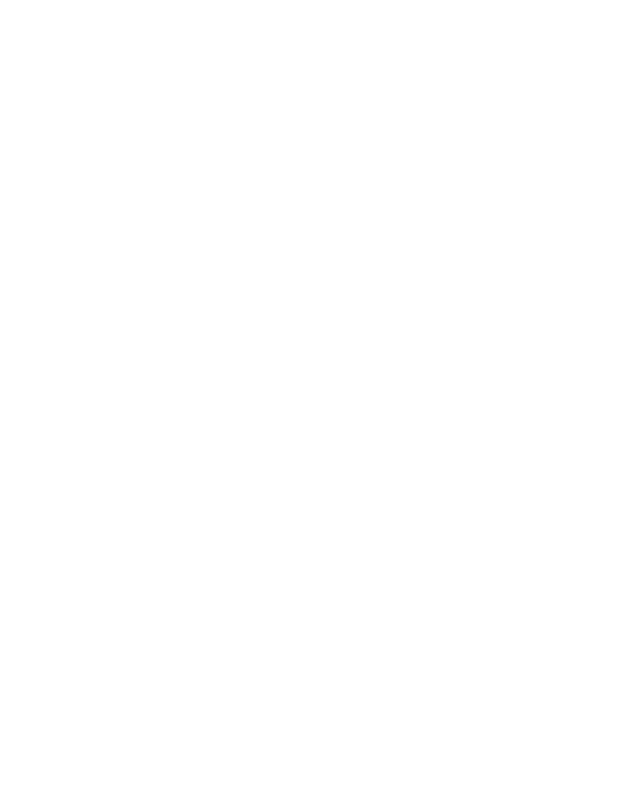
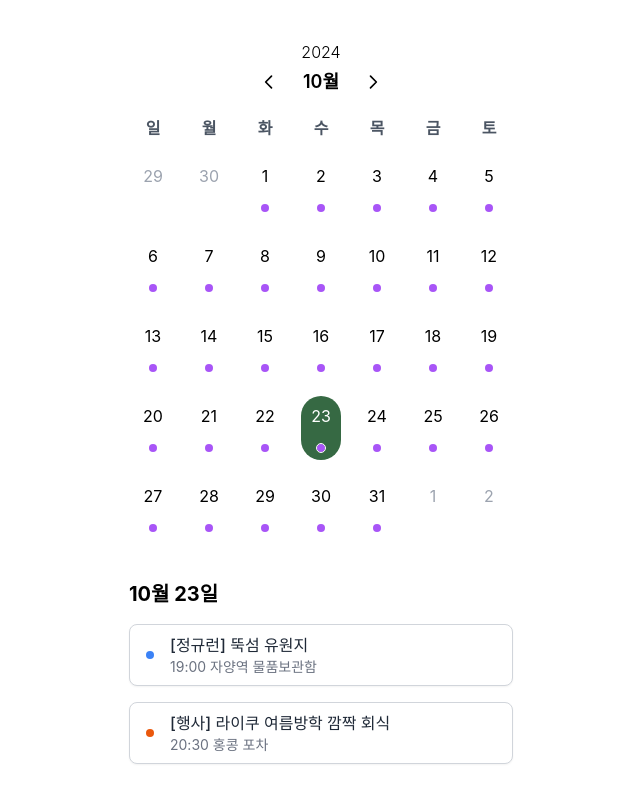
Before and after one commit to RIKU-WebApp/RIKU-FE, a React (Create React App) app: page /schedule-page in a window 1280 px wide. Before the commit this address had no page. Shown: the top 802 px of the page, without its empty margins (319-959 px from the left). Built offline with nearby package versions, Linux system fonts and the light colour scheme.

Commit message:
SchedulePage 80퍼 구현 완료

```diff
--- a/src/App.tsx
+++ b/src/App.tsx
@@ -10,6 +10,7 @@
 import NameInput from './components/createAccount/NameInput';
 import SchoolInputInfo from './components/createAccount/SchoolInfoInput';
 import TelNumberInput from './components/createAccount/TelNumberInput';
+import SchedulePage from './components/Main/SchedulePage';
 
 import { Provider } from 'react-redux';
 import { store } from './redux/store';
@@ -30,6 +31,7 @@
             <Route path='/name-input' element={<NameInput/>} />
             <Route path='/school-info' element={<SchoolInputInfo/>} />
             <Route path='/telNum-input' element={<TelNumberInput/>} />
+            <Route path='/schedule-page' element={<SchedulePage/>} />
           </Routes>
         </div>
       </Router>
--- a/src/components/Login/LoginPage.tsx
+++ b/src/components/Login/LoginPage.tsx
@@ -1,9 +1,17 @@
 import React, { useState } from 'react';
 import riku_logo from '../../assets/riku_logo.png'; //라이쿠 로고 불러오기
-import { Link } from 'react-router-dom'; // Link 컴포넌트 import
+import { Link, useNavigate } from 'react-router-dom'; // Link 컴포넌트 import
 
 //로그인 페이지
 function LoginPage() {
+
+  const navigate = useNavigate(); //useNavigate 훅을 사용해 navigate 함수 생성
+
+  //로그인 버튼을 눌렀을 때 수행해야 할 로직을 담은 함수 (추후 로그인 API 연동 예정)
+  function handleLoginClick()
+  {
+    navigate('/schedule-page'); //버튼 클릭 시 '/schedule-page'로 이동
+  }
 
   const [id, setID] = useState<string>(''); //ID state
   const [password, setPassword] = useState<string>(''); //비밀번호가 유효한지 확인하기 위한 state
@@ -39,7 +47,9 @@
         </div>
 
         {/* 로그인 버튼 */}
-        <button className="w-full py-2 bg-kuGreen text-white rounded-md hover:bg-kuDarkGreen transition-colors">
+        <button
+          className="w-full py-2 bg-kuGreen text-white rounded-md hover:bg-kuDarkGreen transition-colors"
+          onClick={handleLoginClick}>
           로그인하기
         </button>
 
--- a/src/components/Main/SchedulePage.tsx
+++ b/src/components/Main/SchedulePage.tsx
@@ -1,23 +1,162 @@
-import React, { useState } from 'react';
-import { useNavigate } from 'react-router-dom'; //react-router-dom 라이브러리를 사용 (useNavigation 사용할 예정)
+import React, { useState, useEffect } from 'react';
+import { useNavigate } from 'react-router-dom';
 
-import { format, addMonths, subMonths, startOfMonth, endOfMonth, startOfWeek, endOfWeek, addDays } from 'date-fns';
+import {
+    format,
+    addMonths,
+    subMonths,
+    startOfMonth,
+    endOfMonth,
+    startOfWeek,
+    endOfWeek,
+    addDays,
+    getYear,
+    getMonth
+} from 'date-fns';
 
 import axios from 'axios'; //axios(서버와의 통신을 위한 라이브러리) import!
 
-function SchedulePage() {
-    const [currentMonth, setCurrentMonth] = useState(new Date());
+//한 달 달력에 들어갈 내용(날짜(Date))들의 배열을 만든다.
+function makeCalendarDays(pointDate: Date) {
+  const monthStart = startOfMonth(pointDate); //현재 달의 시작 날짜
+  const monthEnd = endOfMonth(pointDate); //현재 달의 마지막 날짜
+  const startDate = startOfWeek(monthStart); //현재 달의 시작 날짜가 포함된 주의 시작 날짜(그니까, 전 달의 날짜가 나올수도 있음!)
+  const endDate = endOfWeek(monthEnd); //현재 달의 마지막 날짜가 포함된 주의 끝 날짜(그니까, 다음 달의 날짜가 나올수도 있음!)
 
-    //다음 달로 이동하기 위한 nextMonth
-    const nextMonth = () => {
-        setCurrentMonth(addMonths(currentMonth, 1));
-    }
+  let calendarDays = [];
+  let start = startDate;
 
-    //이전 달로 이동하기 위한 prevMonth
-    const prevMonth = () => {
-        setCurrentMonth(subMonths(currentMonth, 1));
-    }
+  while(start <= endDate) //start가 endDate보다 작거나 같은 동안엔 반복문을 지속한다
+  {
+      calendarDays.push(start); //calendarDays 배열의 끝에 start 값 추가
+      start = addDays(start, 1); //날짜를 하루 더해준다(이것을 통해 start를 업데이트 한다)
+  }
 
+  return calendarDays;
 }
 
+//일정과 캘린더를 확인할 수 있는 SchedulePage
+function SchedulePage() {
+  const [selectedDate, setSelectedDate] = useState(new Date());
+  const [pointDate, setPointDate] = useState(new Date());
+
+  //서버로부터 일정 정보를 받아올 것임 (그리고 그것을 state로 관리할 것임 / 현재는 하드코딩 해놓음)
+  let [event, setEvent] = useState([
+    {"type": "[정규런]", "place": "뚝섬 유원지", "time": "19:00", "gathering_Place": "자양역 물품보관함"},
+    {"type": "[행사]", "place": "라이쿠 여름방학 깜짝 회식", "time": "20:30", "gathering_Place": "홍콩 포차"}]
+  );
+
+  //marker 색깔을 state로 관리할 것이다
+  let [markerColor, setMarkerColor] = useState(['bg-blue-500', 'bg-orange-600']);
+
+  const calendarDaysList = makeCalendarDays(pointDate);
+  let weeks: Date[][] = [];
+  let week: Date[] = [];
+  let dayOfTheWeek = ['일', '월', '화', '수', '목', '금', '토'];
+
+  calendarDaysList.forEach(day => {
+    if (week.length < 7) {
+      week.push(day);
+    } else {
+      weeks.push(week);
+      week = [day];
+    }
+  });
+  if (week.length > 0) weeks.push(week);
+
+  const nextMonth = () => {
+    setPointDate(addMonths(pointDate, 1));
+  };
+
+  const prevMonth = () => {
+    setPointDate(subMonths(pointDate, 1));
+  };
+
+  const handleDateClick = (date: Date) => {
+    if(date.getMonth() !== pointDate.getMonth()){  //이전 혹은 다음 달의 날짜를 선택했을 경우
+      setSelectedDate(date);
+      setPointDate(date); //기준 날짜도 바꿔야 한다 (그래야, 달력도 그에 맞춰 바뀐다)
+    } else { //아니라면
+      setSelectedDate(date);
+    }
+  };
+
+  return (
+    <div className="min-h-screen flex flex-col items-center bg-white px-6 py-10">
+      {/* 캘린더 상단의 화살표로 월을 조절하는 부분 */}
+      <div className="flex flex-col items-center justify-center space-y-0 mb-4">
+        <span className="text-base font-light text-black">{pointDate.getFullYear()}</span>
+        <div className="flex items-center justify-center space-x-4 mb-4">
+          <button onClick={prevMonth} aria-label="Previous month" className="p-2 rounded-full hover:bg-gray-100">
+            <svg xmlns="http://www.w3.org/2000/svg" className="h-5 w-5" fill="none" viewBox="0 0 24 24" stroke="currentColor">
+              <path stroke-linecap="round" stroke-linejoin="round" stroke-width="2" d="M15 19l-7-7 7-7" />
+            </svg>
+          </button>
+          <span className="text-lg font-semibold text-black">{pointDate.getMonth()+1}월</span>
+          <button onClick={nextMonth} aria-label="Next month" className="p-2 rounded-full hover:bg-gray-100">
+            <svg xmlns="http://www.w3.org/2000/svg" className="h-5 w-5" fill="none" viewBox="0 0 24 24" stroke="currentColor">
+              <path stroke-linecap="round" stroke-linejoin="round" stroke-width="2" d="M9 5l7 7-7 7" />
+            </svg>
+          </button>
+        </div>
+      </div>
+
+      {/* 실제적으로 달력이 보이는 부분 */}
+      <div className="grid grid-cols-7 gap-2 mb-4 text-center w-full max-w-sm">
+        {dayOfTheWeek.map((dayName, index) => (
+          <div key={index} className="font-bold text-gray-600">{dayName}</div>
+        ))}
+      </div>
+
+      {/* 중첩 map 함수를 사용해서 달력을 출력할 것이다 */}
+      {weeks.map((week, index) => (
+        <div key={index} className="grid grid-cols-7 gap-2 mb-4 text-center w-full max-w-sm">
+          {week.map((day, subIndex) => {
+            let isSelected = format(day, 'yyyy-MM-dd') === format(selectedDate, 'yyyy-MM-dd');
+            let isCurrentMonth = day.getMonth() === pointDate.getMonth();
+            let style = isSelected
+              ? 'bg-kuDarkGreen text-white'
+              : isCurrentMonth
+              ? 'text-black'
+              : 'text-gray-400';
+
+            return (
+              <div key={subIndex} className="flex flex-col items-center">
+                <button
+                  onClick={() => handleDateClick(day)}
+                  className={`p-2 w-10 ${style} rounded-full hover:bg-gray-200 flex flex-col items-center justify-center`}
+                >
+                  <span className="text-base font-normal">{day.getDate()}</span>
+                  {/* marker를 날짜 아래에 배치하여 하나의 요소처럼 보이게 함 */}
+                  {isCurrentMonth && (
+                    <div className={`w-2 h-2 mt-4 rounded-full ${isSelected ? 'outline outline-1 outline-white bg-purple-500' : 'bg-purple-500'}`} />
+                  )}
+                </button>
+            </div>
+            );
+          })}
+        </div>
+      ))}
+
+      {/* 하단의 일정 출력되는 곳 */}
+      <div className="w-full max-w-sm mt-6 flex flex-col items-start">
+        <span className="text-xl font-bold mb-4">{selectedDate.getMonth() + 1}월 {selectedDate.getDate()}일</span>
+        {
+          event.map((event, index) => (
+            //일정을 표현하는 카드 섹션
+            <div key={index} className="w-full max-w-sm bg-white border border-gray-300 rounded-lg p-2 shadow-sm mb-4 flex flex-row items-center">
+              <div className={`w-2 h-2 ml-2 ${markerColor[index]} rounded-full`}/>
+              <div className="pl-4 flex flex-col items-start">
+                <p className="text-gray-800 font-medium">{event.type} {event.place}</p>
+                <p className="text-gray-500 text-sm">{event.time} {event.gathering_Place}</p>
+              </div>
+            </div>
+          ))
+        }
+      </div>
+    </div>
+  );
+}
+
+
 export default SchedulePage;
```
